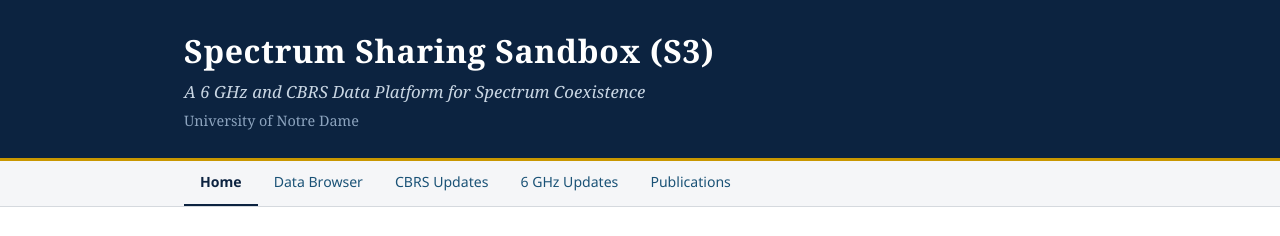
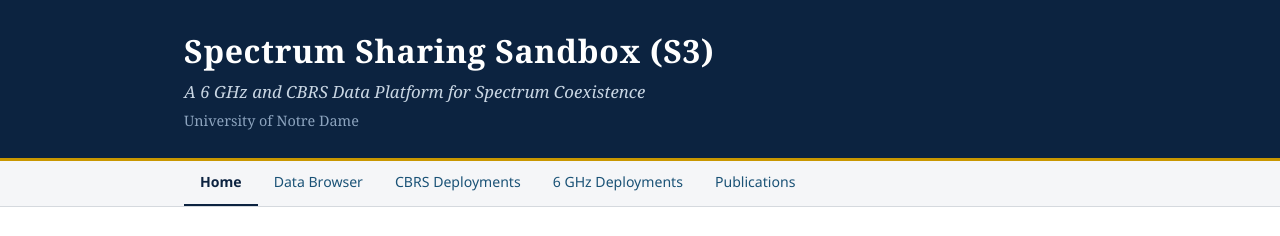
Before and after one commit to crcresearch/spectrumsharingsandbox.org, a plain HTML site: page index.html in a window 1280 px wide. Shown: the top 236 px of the page. Drawn offline with Linux system fonts and the light colour scheme.

Commit message:
Renamed 6 GHz and CBRS updates to "Deployments", removed mention of X410 SDR.

```diff
--- a/index.html
+++ b/index.html
@@ -24,8 +24,8 @@
   <div class="site-container">
     <a href="./">Home</a>
     <a href="data-browser.html">Data Browser</a>
-    <a href="cbrs-updates.html">CBRS Updates</a>
-    <a href="6ghz-updates.html">6 GHz Updates</a>
+    <a href="cbrs-deployments.html">CBRS Deployments</a>
+    <a href="6ghz-deployments.html">6 GHz Deployments</a>
     <a href="publications.html">Publications</a>
   </div>
 </nav>
@@ -103,7 +103,6 @@
         <li>Four outdoor rooftop CBRS nodes (Legends, Fitzpatrick, Rockne, Library)</li>
         <li>Thirteen indoor CBRS nodes installed at the Fitzpatrick-Cushing Hall of Engineering, with 6 operating as a neutral host to select MNOs.</li>
         <li>Enterprise Wi-Fi 6E access points deployed alongside legacy 5 GHz APs at the Notre Dame stadium and select buildings</li>
-        <li>NI X410 SDRs running Open-Air-Interface (OAI) 5G NR-U stack</li>
       </ul>
     </section>
 
```
Also changed, not shown: 6ghz-deployments.html (renamed from 6ghz-updates.html, +2 -2 lines), cbrs-deployments.html (renamed from cbrs-updates.html, +2 -2 lines), data-admin.html (+2 -2 lines), data-browser.html (+2 -2 lines).
